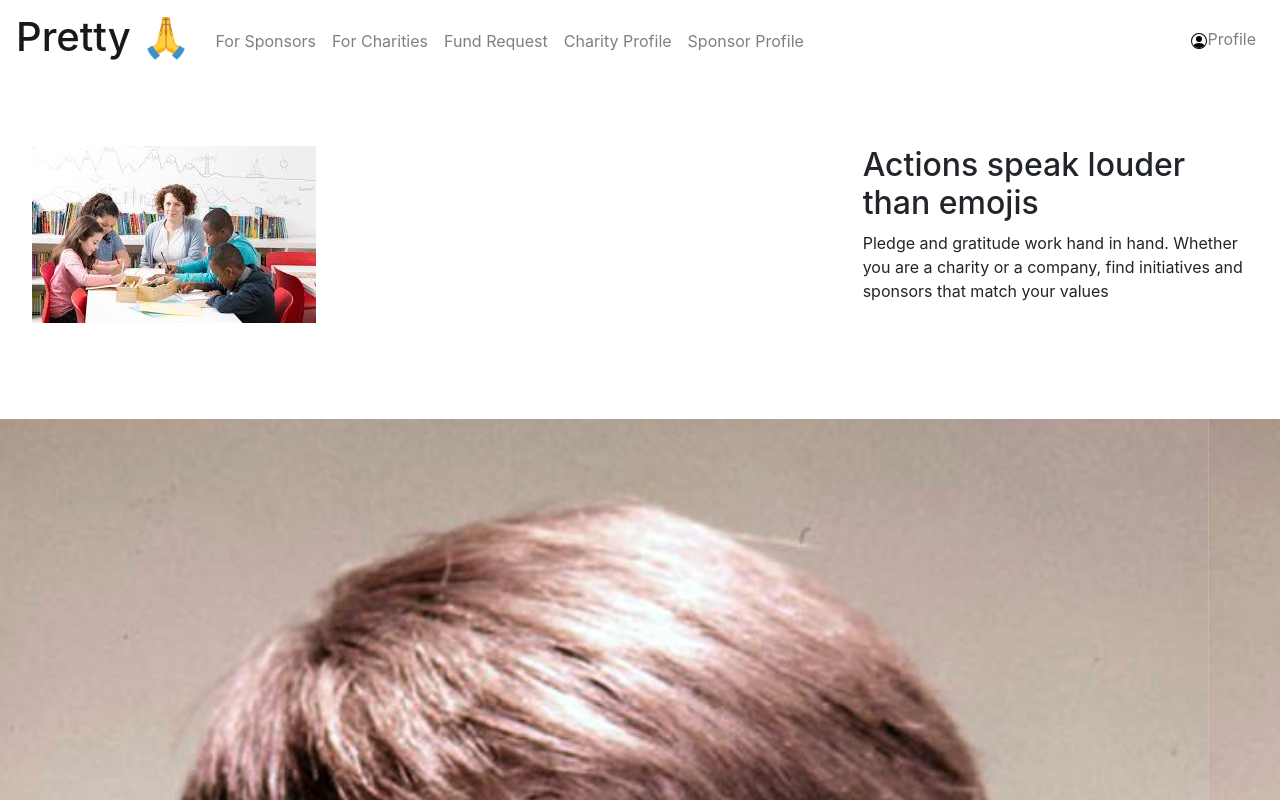
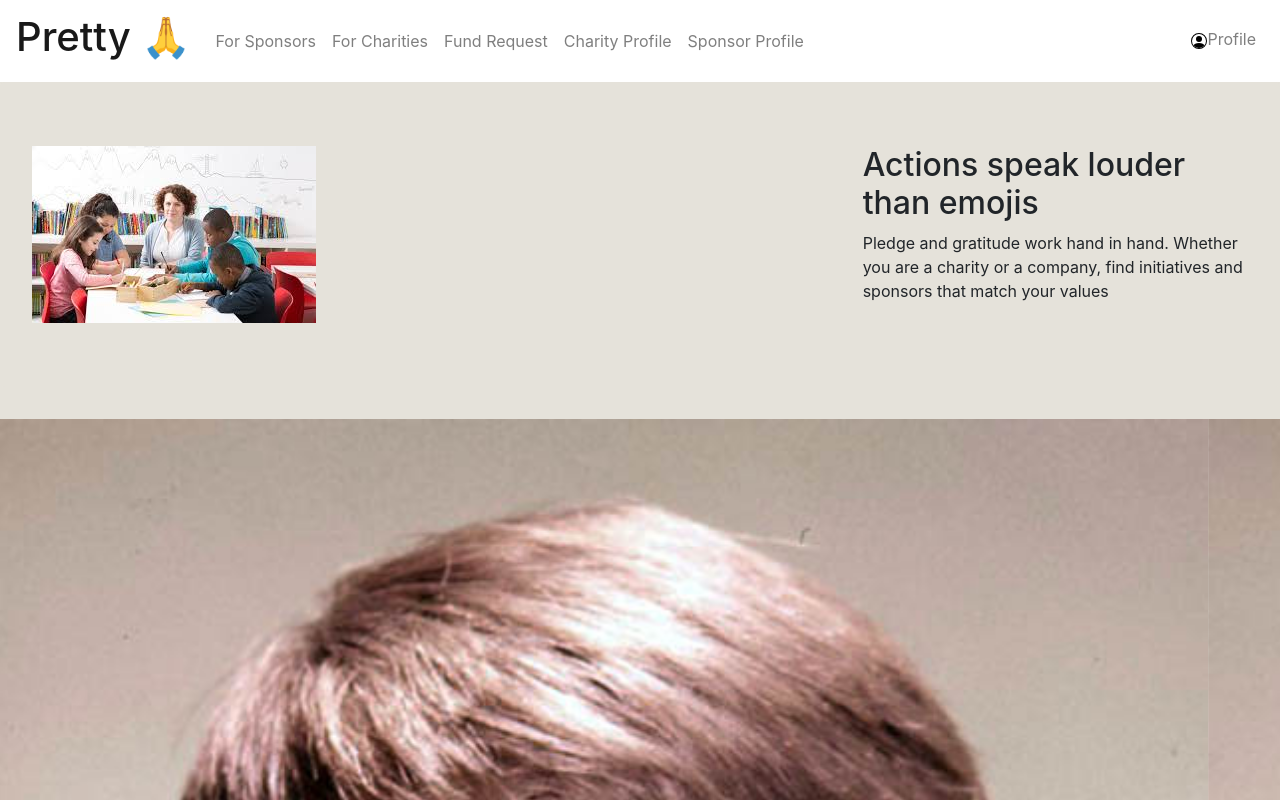
Before and after one commit to tr-hack-to-the-future/prettyplease-frontend, a React (Create React App) app: page / in a window 1280 px wide. Shown: the top 800 px of the page. Built offline with nearby package versions, Linux system fonts and the light colour scheme; a web font is replaced by a local one.

Commit message:
add color background for app body

```diff
--- a/src/App.css
+++ b/src/App.css
@@ -1,10 +1,11 @@
 @import url('https://fonts.googleapis.com/css?family=Patrick+Hand+SC|Roboto&display=swap');
 
-html{
+body{
   font-family: 'Patrick Hand SC', cursive;
   -webkit-font-smoothing: antialiased;
   -moz-osx-font-smoothing: grayscale;
   color: #333333;
+  background-color: #e5e2da !important;
   font-size: 16px;
   margin: 0;
 }
--- a/src/components/Jumbotron.css
+++ b/src/components/Jumbotron.css
@@ -1,3 +1,3 @@
 .jumbotron {
-    background-color: white !important;
+    background-color: #e5e2da !important;
 }
--- a/src/components/Navbar.css
+++ b/src/components/Navbar.css
@@ -1,6 +1,6 @@
-.navpurple {
-    background-color: #5e35b1;
-  }
+.navcolor {
+    background-color: white !important;
+}
 
 
 
--- a/src/components/PPNavbar.js
+++ b/src/components/PPNavbar.js
@@ -8,7 +8,7 @@ import { BrowserRouter as Router } from "react-router-dom";
 function PPNavbar({ isAuth }) {
   return (
     <Router>
-      <Navbar collapseOnSelect expand="lg">
+      <Navbar className="navcolor" collapseOnSelect expand="lg">
         <Navbar.Brand href="/">
           <h1>Pretty{" "}
           <span className="icon" role="img" aria-label="Please">
```
